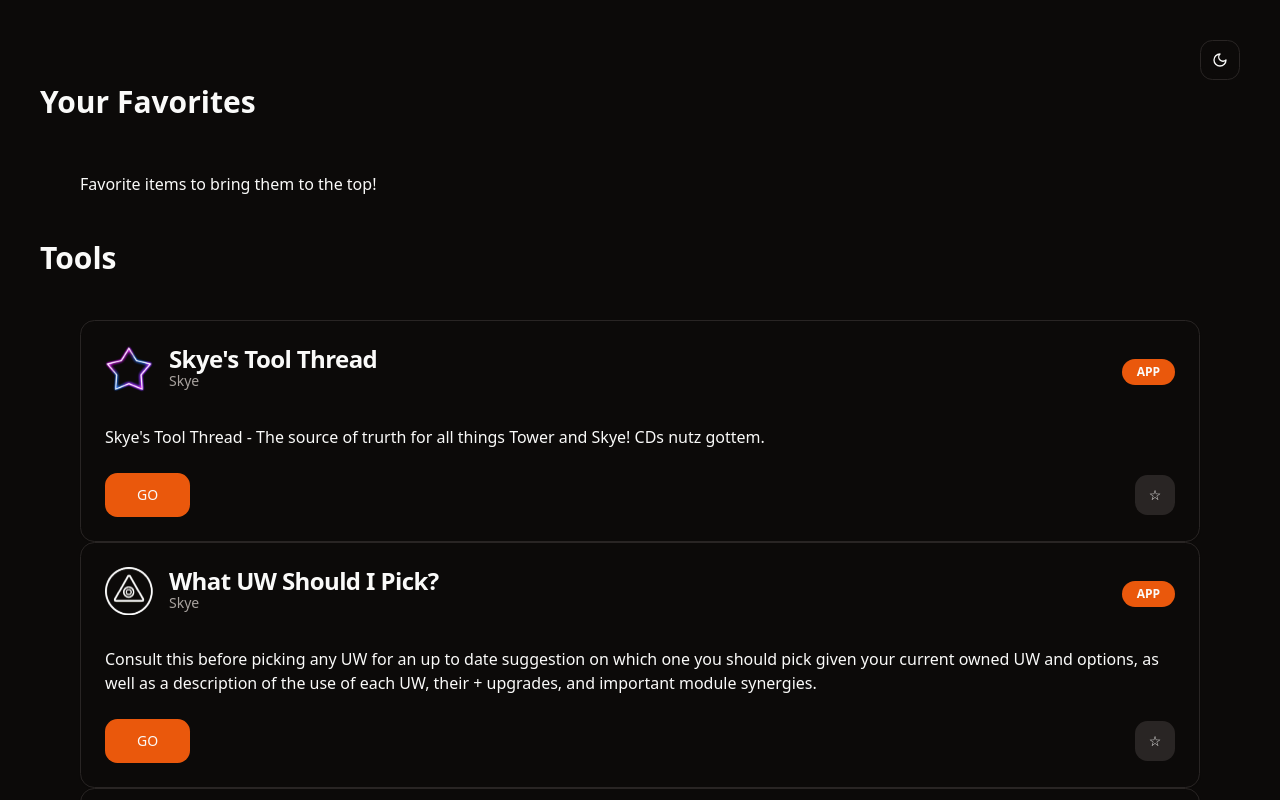
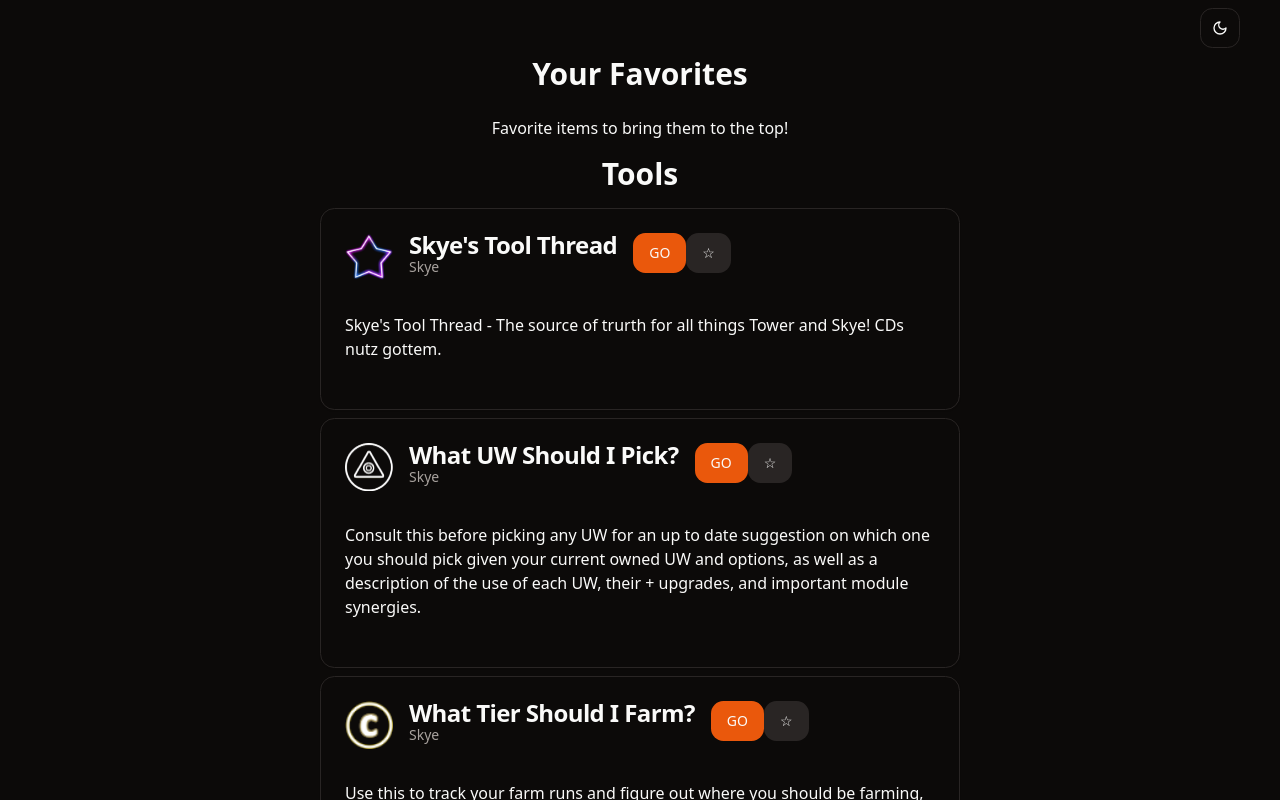
Before and after one commit to alypse/tower-tools-shad, a React (Vite) app: page / in a window 1280 px wide. Shown: the top 800 px of the page. Built offline with nearby package versions, Linux system fonts and the light colour scheme.

Commit message:
Rework to flex layout

```diff
--- a/src/App.tsx
+++ b/src/App.tsx
@@ -31,9 +31,9 @@ const ToolCard: React.FC<ToolCardProps> =  ({
     isFavorite,
     }) => {
     return (
-        <Card className='flex flex-col justify-between'>
-            <CardHeader className='flex-row gap-4 items-center justify-between'>
-                <div className='flex items-center gap-4'>
+        <Card className='flex flex-col max-w-screen-sm'>
+            <CardHeader className='flex-row gap-4'>
+                <div className='flex gap-4'>
                     <Avatar>
                         <AvatarImage src={`/icons/${tool.icon}`}/>
                         <AvatarFallback>
@@ -44,19 +44,21 @@ const ToolCard: React.FC<ToolCardProps> =  ({
                         <CardTitle>{tool.name}</CardTitle>
                         <CardDescription>{tool.author}</CardDescription>
                     </div>
+                    <div className='flex'>
+                        <Button size='default'><a href={tool.url} target='_blank'>GO</a></Button>
+                        <Button variant='secondary' size='default' onClick={() => onToggleFavorite(tool.id)}>
+                            {isFavorite ? '★' : '☆'}
+                        </Button>
+                    </div>
                 </div>
-                {tool.type === 'app' ?
-                    <Badge variant='default'>{tool.type.toUpperCase()}</Badge>
-                    : <Badge variant='default'>{tool.type.toUpperCase()}</Badge>}
+                {/*{tool.type === 'app' ?*/}
+                {/*    <Badge variant='outline'>{tool.type.toUpperCase()}</Badge>*/}
+                {/*    : <Badge variant='outline'>{tool.type.toUpperCase()}</Badge>}*/}
             </CardHeader>
             <CardContent>
                 <p>{tool.description}</p>
             </CardContent>
             <CardFooter className='flex justify-between'>
-                <Button size='lg'><a href={tool.url} target='_blank'>GO</a></Button>
-                <Button variant='secondary' size='icon' onClick={() => onToggleFavorite(tool.id)}>
-                    {isFavorite ? '★' : '☆'}
-                </Button>
             </CardFooter>
         </Card>
     )
@@ -82,34 +84,37 @@ export const App: React.FC = () => {
 
     return (
         <ThemeProvider defaultTheme="dark" storageKey="vite-ui-theme">
+            <div className='flex justify-end p-10 py-2'><ModeToggle></ModeToggle></div>
 
-            <div className='grid grid-cols-1 gap-1 p-10'>
-                <div className='flex justify-self-end'><ModeToggle></ModeToggle></div>
+            <div className='flex flex-col gap-4 items-center'>
 
                 {/*Favorites section*/}
-                <h3 className='text-3xl font-bold'>Your Favorites</h3>
-                <div className='grid-cols-2 gap-1 p-10'>
+                <h3 className='text-3xl font-bold px-10'>Your Favorites</h3>
+                <div className='space-y-2 px-10'>
                     {favoriteItems.length === 0 ? (
-                        <p className='text-accent-foreground'>Favorite items to bring them to the top!</p>
+                        <p className='text-accent-foreground text-center'>Favorite items to bring them to the top!</p>
                     ) : (
-                        <div>
-                            {favoriteItems.map(app => (
-                                <ToolCard key={app.id} tool={app} onToggleFavorite={toggleFavorite}
-                                          isFavorite={true}></ToolCard>
-                            ))}
-                        </div>
+                        favoriteItems.map(app => (
+                            <ToolCard
+                                key={app.id}
+                                tool={app}
+                                onToggleFavorite={toggleFavorite}
+                                isFavorite={true}></ToolCard>
+                        ))
                     )}
                 </div>
 
                 {/*All items section*/}
-                <h3 className='text-3xl font-bold'>Tools</h3>
-                <div className='grid grid-cols-1 gap-1 p-10'>
-                    <div>
-                        {nonFavoriteItems.map(app => (
-                            <ToolCard key={app.id} tool={app} onToggleFavorite={toggleFavorite}
-                                      isFavorite={false}></ToolCard>
-                        ))}
-                    </div>
+                <h3 className='text-3xl font-bold px-10'>Tools</h3>
+                <div className='space-y-2 px-10'>
+                    {nonFavoriteItems.map(app => (
+                            <ToolCard
+                                key={app.id}
+                                tool={app}
+                                onToggleFavorite={toggleFavorite}
+                                isFavorite={false}></ToolCard>
+                        )
+                    )}
                 </div>
             </div>
         </ThemeProvider>
```
